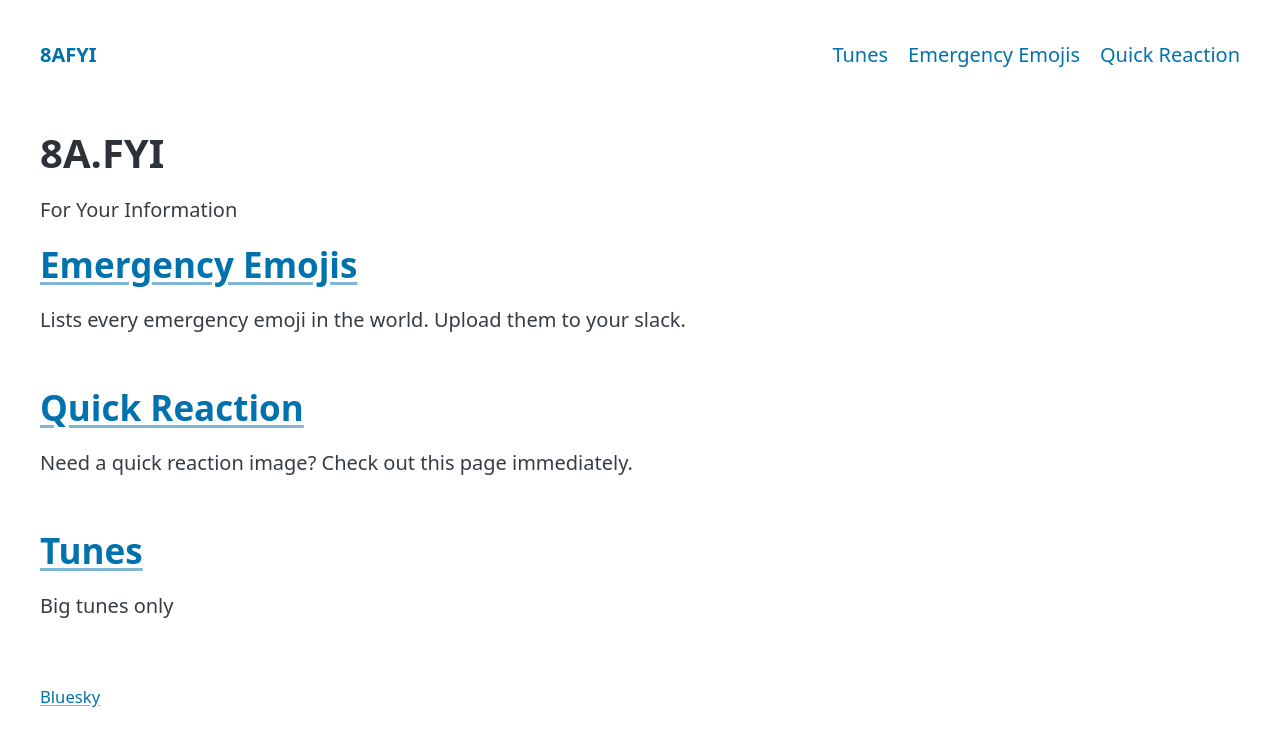
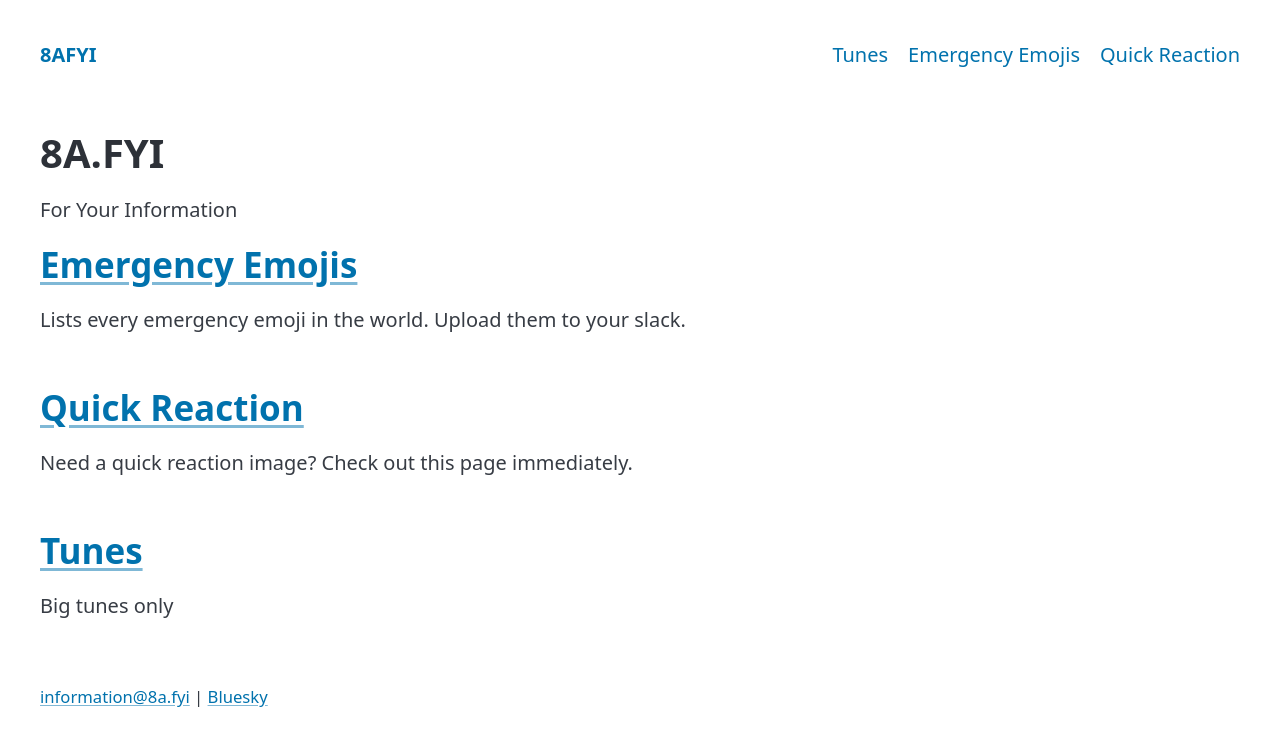
Before and after one commit to 8afyi/8afyi.github.io, a Jekyll site: the page built from index.md, in a window 1280 px wide. Shown: the top 746 px of the page. Built offline with Jekyll 4.4.1, drawn with Linux system fonts in a browser that asks for light colours.

Commit message:
Update default.html

```diff
--- a/_layouts/default.html
+++ b/_layouts/default.html
@@ -38,6 +38,9 @@
 
     <footer class="container">
       <small>
+        {% if site.author.email %}
+          <a href="mailto:{{ site.author.email }}">{{ site.author.email | escape }}</a>{% if site.social_links and site.social_links.size > 0 %} | {% endif %}
+        {% endif %}
         {% for link in site.social_links %}
           <a href="{{ link.url }}">{{ link.title | escape }}</a>{% unless forloop.last %} | {% endunless %}
         {% endfor %}
```
